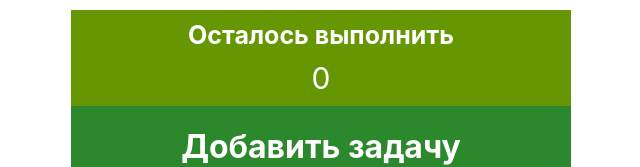
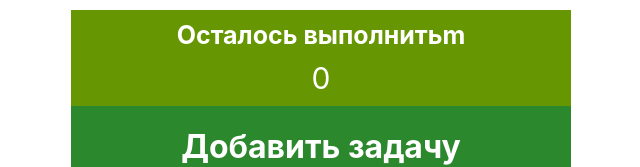
Before and after one commit to AleksandrSmirnov92/react_type_script_todo, a React (Create React App) app: page / in a window 1280 px wide. Shown: the top 167 px of the page, without its empty margins (319-959 px from the left). Built offline with nearby package versions, Linux system fonts and the light colour scheme; the HTML template or start-up script is replaced by a standard one.

Commit message:
Специально сделал ошибку

```diff
--- a/src/components/header/header.tsx
+++ b/src/components/header/header.tsx
@@ -9,7 +9,7 @@ const Header = ({ counter }: Props) => {
   return (
     <header className={HeaderCSS.header}>
       <div className={HeaderCSS.header_wrapper}>
-        <span className={HeaderCSS.header_span}>Осталось выполнить</span>
+        <span className={HeaderCSS.header_span}>Осталось выполнитьm</span>
 
         <span className={HeaderCSS.header_span2}>{counter}</span>
       </div>
```
